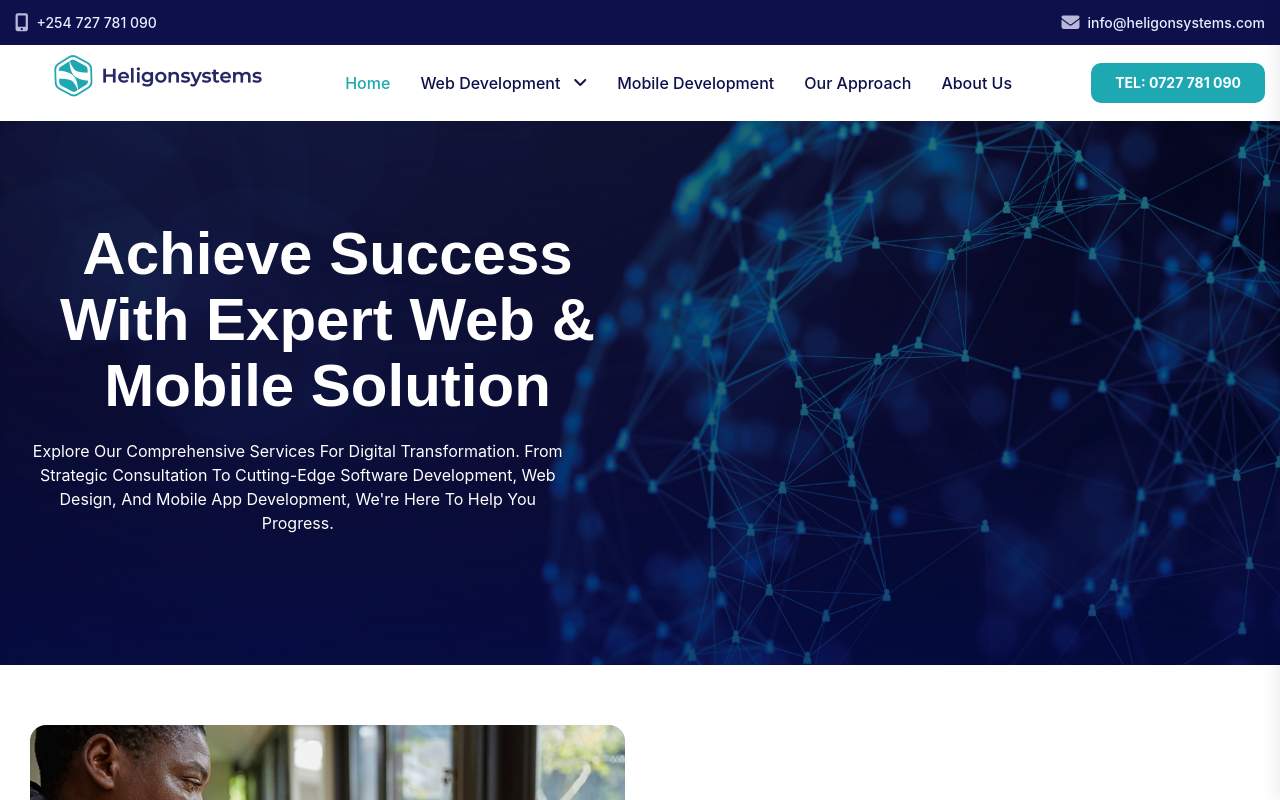
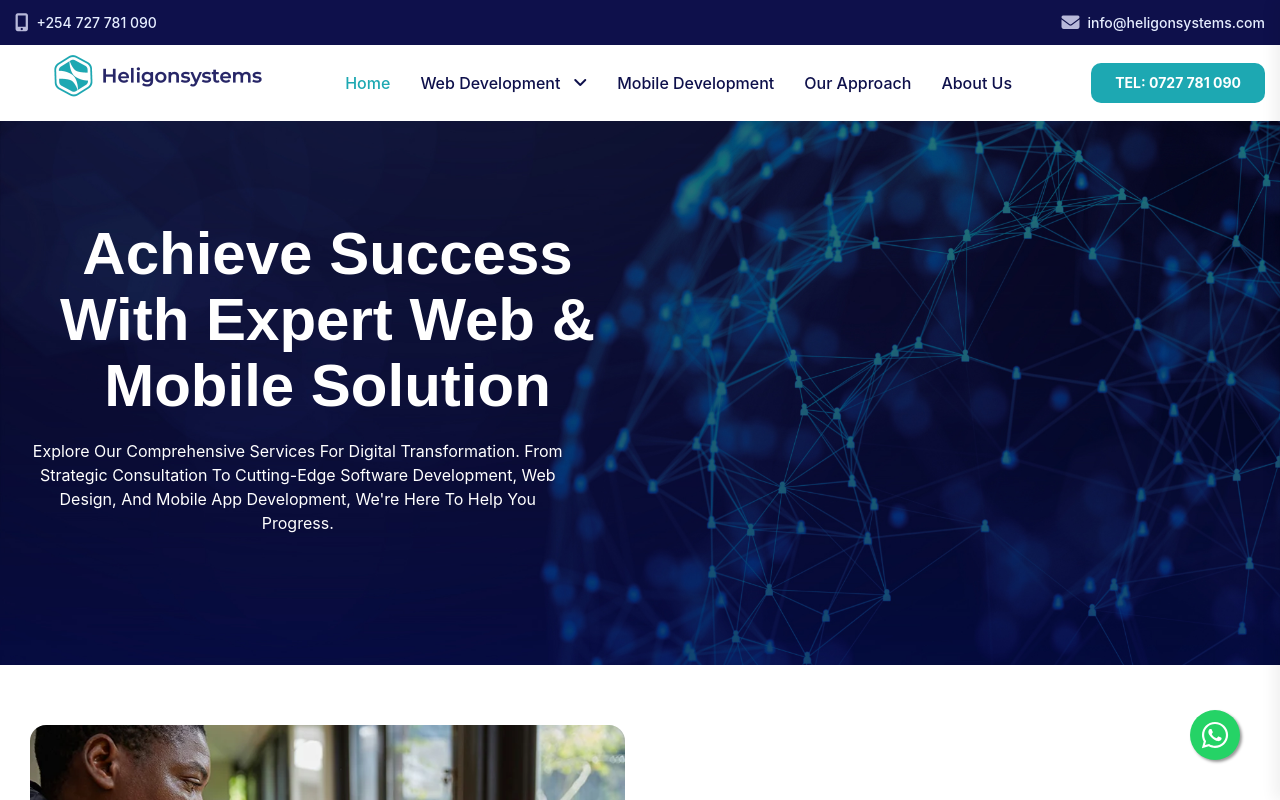
Before and after one commit to amemske/heligonsystems-frontend, a Next.js app: page / in a window 1280 px wide. Shown: the top 800 px of the page. Built offline with nearby package versions, Linux system fonts and the light colour scheme.

Commit message:
whatspp icon

```diff
--- a/app/Footer.tsx
+++ b/app/Footer.tsx
@@ -1,4 +1,5 @@
 import React from 'react';
+import { FaWhatsapp } from "react-icons/fa";
 
 interface FooterProps {
 
@@ -13,6 +14,10 @@ export default  async function Header(props : FooterProps) {
         <>
 
         <footer>
+           <a href="https://api.whatsapp.com/send?phone=+254727781090&text=Hello%21%20How%20can%20we%20assist%20you%20today%3F%20We%27re%20here%20to%20help%20with%20any%20questions%20you%20have%20about%20our%20web%20design%20services." className="floating" target="_blank">
+           <FaWhatsapp />
+</a>
+
         <div className="footer__area-four">
             <div className="container">
                 <div className="footer__top-three footer__top-four">
--- a/app/layout.tsx
+++ b/app/layout.tsx
@@ -23,7 +23,7 @@ export default function RootLayout({
   return (
     <html lang="en">
     <head>
-    <GoogleTagManager gtmId="GTM-WWPXG74M"/>
+    <GoogleTagManager gtmId="GTM-5PW3XK2P"/>
       <link rel="preconnect" href="https://fonts.googleapis.com" />
       <link rel="preconnect" href="https://fonts.gstatic.com" />
       <link rel="icon" href="/favicon.png" sizes="any" />
--- a/package.json
+++ b/package.json
@@ -13,6 +13,7 @@
     "next": "^14.2.3",
     "react": "^18",
     "react-dom": "^18",
+    "react-icons": "^5.2.1",
     "react-slick": "^0.30.2",
     "slick-carousel": "^1.8.1"
   },
--- a/public/assets/css/custom.css
+++ b/public/assets/css/custom.css
@@ -24,3 +24,22 @@
     background: red;
 
 }
+
+.floating{
+	position:fixed;
+	width:50px;
+	height:50px;
+	bottom:40px;
+	right:40px;
+	background-color:#25d366;
+	color:#FFF;
+	border-radius:50px;
+	text-align:center;
+  font-size:30px;
+	box-shadow: 2px 2px 3px #999;
+  z-index:100;
+}
+
+.my-float{
+	margin-top:16px;
+}
```
Also changed, not shown: 1 other file (tests, documents, lock files or other folders).
